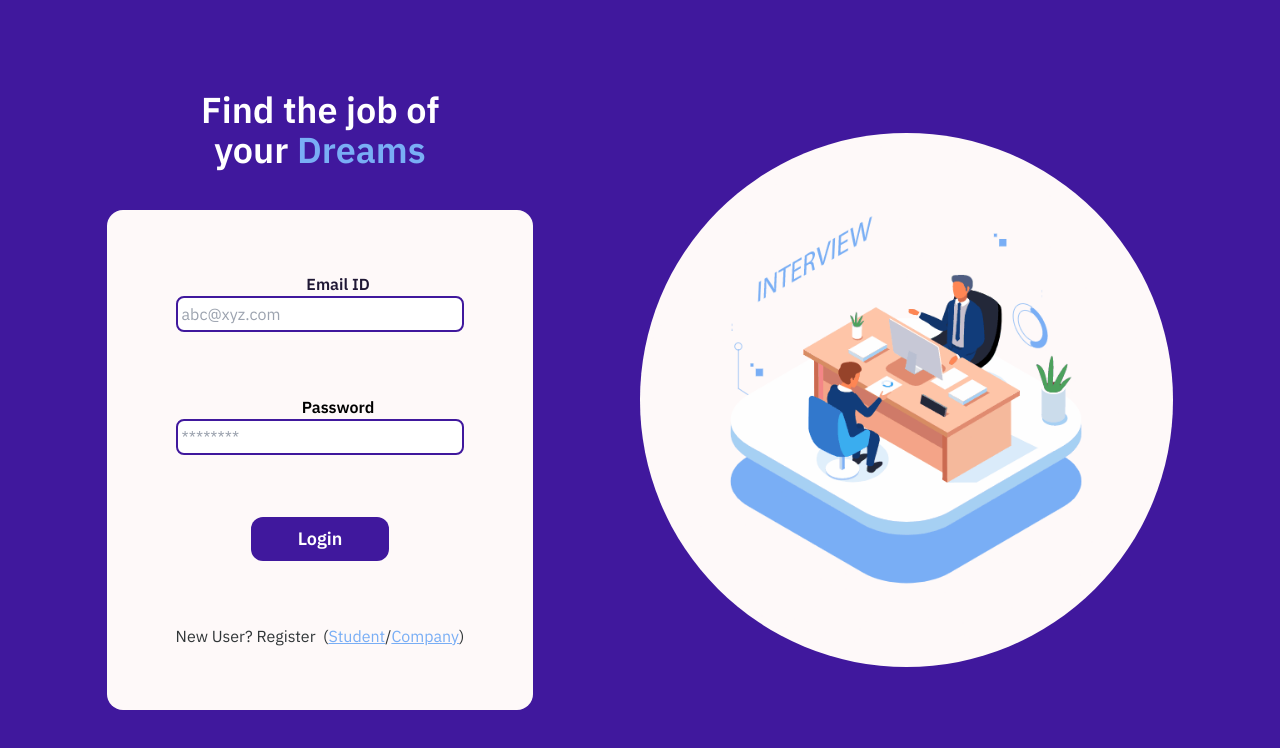
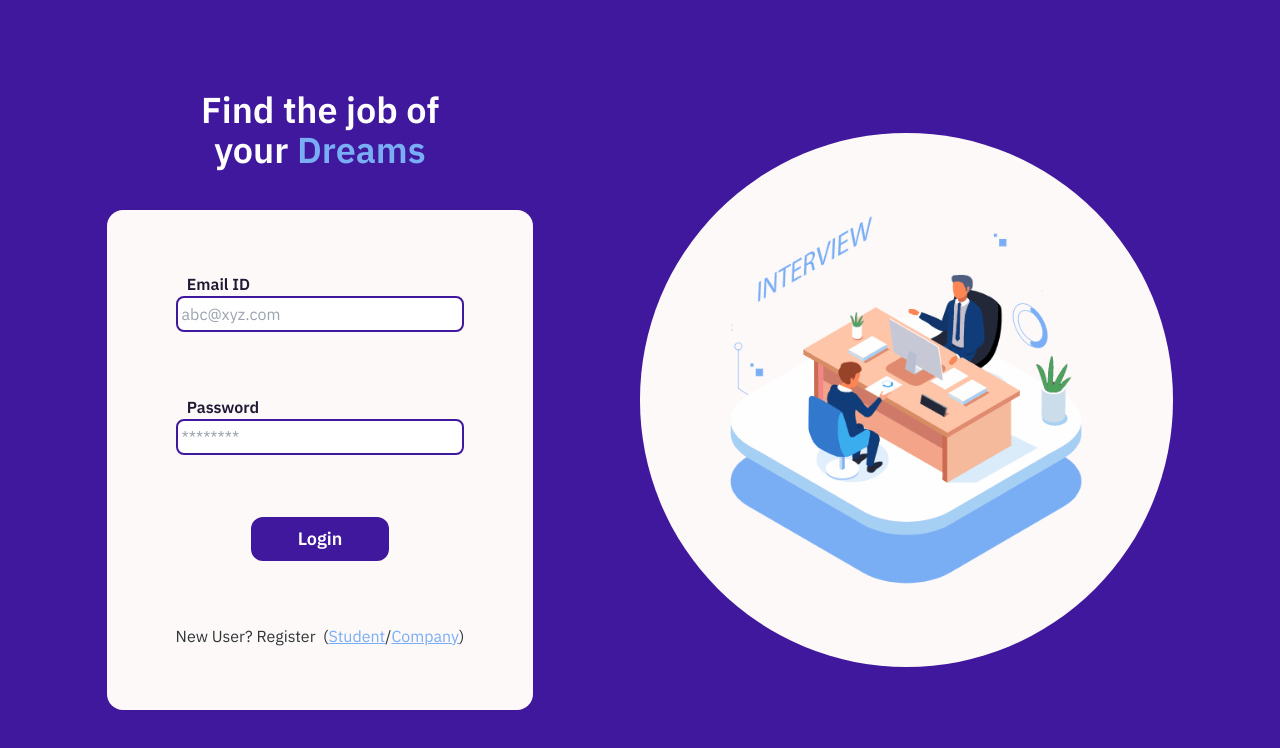
Before and after one commit to AvishJ03/SIH-2022, a React (Create React App) app in the folder client/: page /login in a window 1280 px wide. Shown: the top 748 px of the page. Built offline with nearby package versions, Linux system fonts and the light colour scheme.

Commit message:
changes in job model

```diff
--- a/client/src/pages/Authentication/Login.js
+++ b/client/src/pages/Authentication/Login.js
@@ -50,8 +50,8 @@ const Login = () => {
         </h1>
         <div className="bg-[#FEF9F9] w-2/3 h-[500px] mx-auto flex flex-col justify-evenly mt-10 px-10 rounded-2xl">
 
-          <div>
-            <label className="text-left ml-9 font-semibold text-[#201835]" htmlFor="email">
+          <div className="flex flex-col justify-start">
+            <label className="text-left ml-10 font-semibold text-[#201835]" htmlFor="email">
               Email ID
             </label>
             <input
@@ -64,8 +64,8 @@ const Login = () => {
               onChange={handleEmailChange}
             />
           </div>
-          <div>
-            <label className="text-left ml-9 text-black font-semibold" htmlFor="password">Password</label>
+          <div className="flex flex-col justify-start">
+            <label className="text-left  ml-10  font-semibold text-[#201835]" htmlFor="password">Password</label>
             <input
               className="w-5/6 self-center rounded-lg p-1 text-black bg-white border-purple border-2"
               type="password"
--- a/client/src/pages/Company/CompanyPostVacancy.js
+++ b/client/src/pages/Company/CompanyPostVacancy.js
@@ -4,7 +4,7 @@ import { useState } from "react";
 
 const CompanyPostVacancy = () => {
   const url = "http://localhost:5000";
-  const [jobType, setJobType] = useState("internship");
+  const [jobType, setJobType] = useState("Internship");
   const [title, setTitle] = useState("");
   const [noOfPos, setNoOfPos] = useState("");
   const [skills, setSkills] = useState("");
@@ -98,10 +98,10 @@ const CompanyPostVacancy = () => {
   };
 
   const toggleJobType = (e) => {
-    if (jobType === "internship") {
-      setJobType("job");
+    if (jobType === "Internship") {
+      setJobType("Job");
     } else {
-      setJobType("internship");
+      setJobType("Internship");
     }
   };
   return (
@@ -118,8 +118,8 @@ const CompanyPostVacancy = () => {
               className="rounded-sm border border-purple w-48 focus:outline-none pl-2 py-1"
               onChange={toggleJobType}
             >
-              <option value="internship">Internship</option>
-              <option value="job">Job</option>
+              <option value="Internship">Internship</option>
+              <option value="Job">Job</option>
             </select>
           </div>
           <div className="container rounded-2xl bg-lightPurple min-w-full min-h-full p-10 shadow-main-sd">
@@ -175,11 +175,11 @@ const CompanyPostVacancy = () => {
                 </div>
                 <div className="flex flex-col min-w-[40%] min-h-full mb-4">
                   <label className="mb-1 font-semibold">
-                    {jobType === "internship" ? "Duration:" : "Salary:"}
+                    {jobType === "Internship" ? "Duration:" : "Salary:"}
                   </label>
                   <input
                     onChange={
-                      jobType === "internship"
+                      jobType === "Internship"
                         ? handleDurationChange
                         : handleSalaryChange
                     }
@@ -218,7 +218,7 @@ const CompanyPostVacancy = () => {
                   />
                 </div>
               </div>
-              {jobType === "internship" && (
+              {jobType === "Internship" && (
                 <div className="flex flex-col align-start mb-3">
                   <label className="mb-1 font-semibold text-black">
                     Stipend:
```
Also changed, not shown: 1 other file (tests, documents, lock files or other folders).
